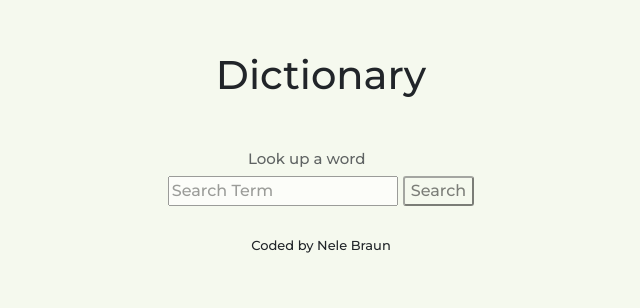
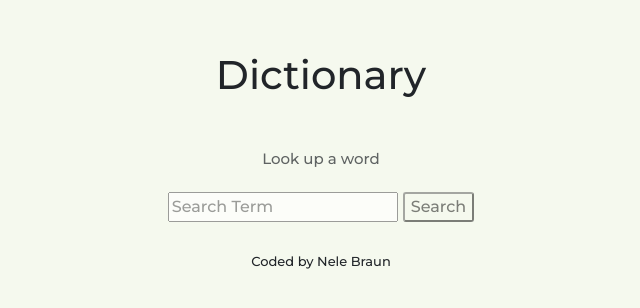
Before and after one commit to NelB82/react-dictionary, a React (Create React App) app: page / in a window 1280 px wide. Shown: the top 308 px of the page, without its empty margins (294-934 px from the left). Built offline with nearby package versions, Linux system fonts and the light colour scheme; no server answers.

Commit message:
improve css dictionarySearch

```diff
--- a/src/DictionarySearch.css
+++ b/src/DictionarySearch.css
@@ -1,6 +1,5 @@
 .Dictionary h1 {
   font-size: 15px;
-  margin-left: 330px;
   opacity: 70%;
 }
 
--- a/src/DictionarySearch.js
+++ b/src/DictionarySearch.js
@@ -34,8 +34,8 @@ export default function Dictionary(props) {
   if (loaded) {
     return (
       <div className="Dictionary">
-        <h1>Look up a word</h1>
-        <form className="searchForm text-center " onSubmit={handleSubmit}>
+        <h1 className="text-center">Look up a word</h1>
+        <form className="searchForm text-center mt-4 " onSubmit={handleSubmit}>
           <input
             type="text"
             placeholder="Search Term"
```
